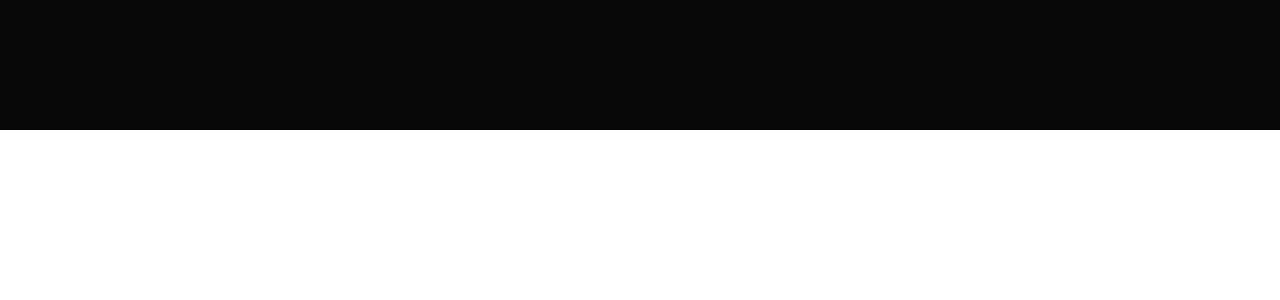
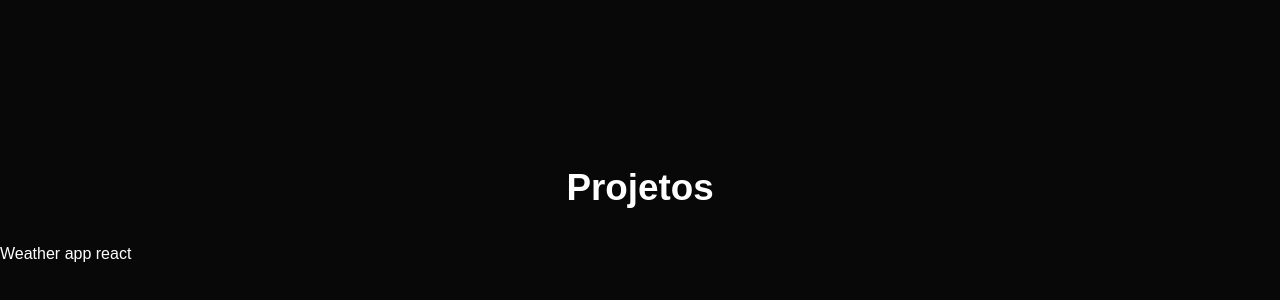
Before and after one commit to GuilhermeSavan/Portifolio, a React (Create React App) app in the folder react-portfolio/: page / in a window 1280 px wide. Shown: the part 2611-2911 px from the top of the page. Before the commit the page ends 2741 px from the top, so only its background shows below. Built offline with nearby package versions, Linux system fonts and the light colour scheme.

Commit message:
add basic of degree

```diff
--- a/react-portfolio/src/components/about/About.js
+++ b/react-portfolio/src/components/about/About.js
@@ -1,8 +1,8 @@
 import React from "react";
+import './about.css'
 import Experience from "../experience/Experience";
-
-import './about.css'
-import Degrees from "../formation/Desgrees";
+import Degrees from "../formation/Degrees";
+import Projects from "../projects/Project";
 
 const About = () => {
   return (
@@ -25,6 +25,7 @@ const About = () => {
         </div>
         <Experience />
         <Degrees />
+        <Projects />
       </main>
   )
 }
--- /dev/null
+++ b/react-portfolio/src/components/projects/Project.js
@@ -0,0 +1,26 @@
+import React from "react";
+import './projects.css';
+
+const projectArray = [
+  {title:'Weather app react', url:'https://github.com/GuilhermeSavan/Weather-app-in-react.git'
+    , description:'desc',stack:'javascrpit'}
+]
+
+
+const Projects = () => {
+  return (
+    <section className="container" id="projects">
+      <h3>Projetos </h3>
+      {projectArray.map((projectArray, index) =>(
+      <div key={index}>
+        <div className=""></div>
+        <div className="project_link">
+          <h4>{projectArray.title}</h4>
+        </div>
+      </div>
+      ))}
+    </section>
+  )
+}
+
+export default Projects
--- /dev/null
+++ b/react-portfolio/src/components/projects/projects.css
@@ -0,0 +1,6 @@
+
+#projects h4 {
+  color: var(--white);
+  font-size: 1rem;
+  font-weight: 200;
+}
```
Also changed, not shown: react-portfolio/src/components/formation/Degrees.js (renamed from react-portfolio/src/components/formation/Desgrees.js).
